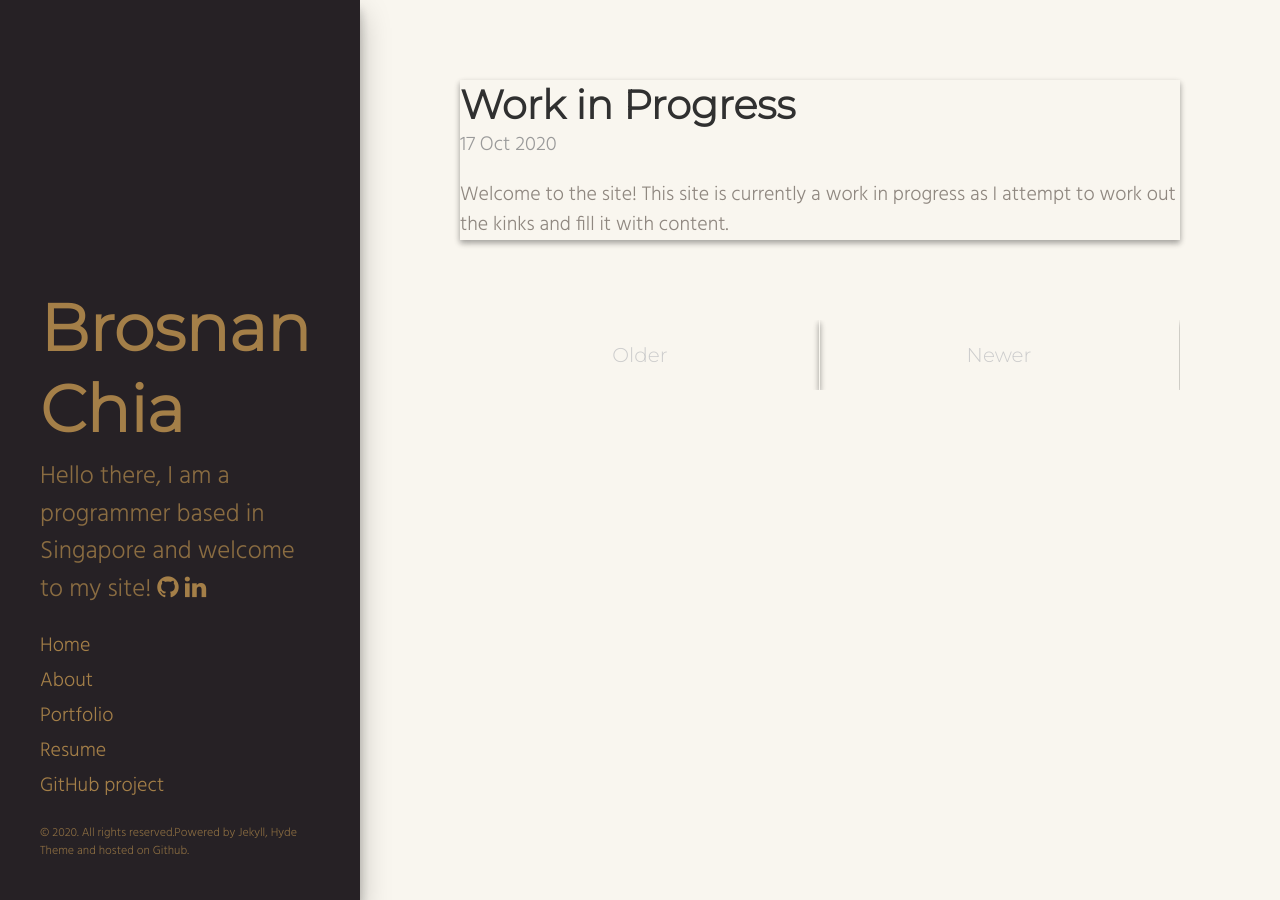
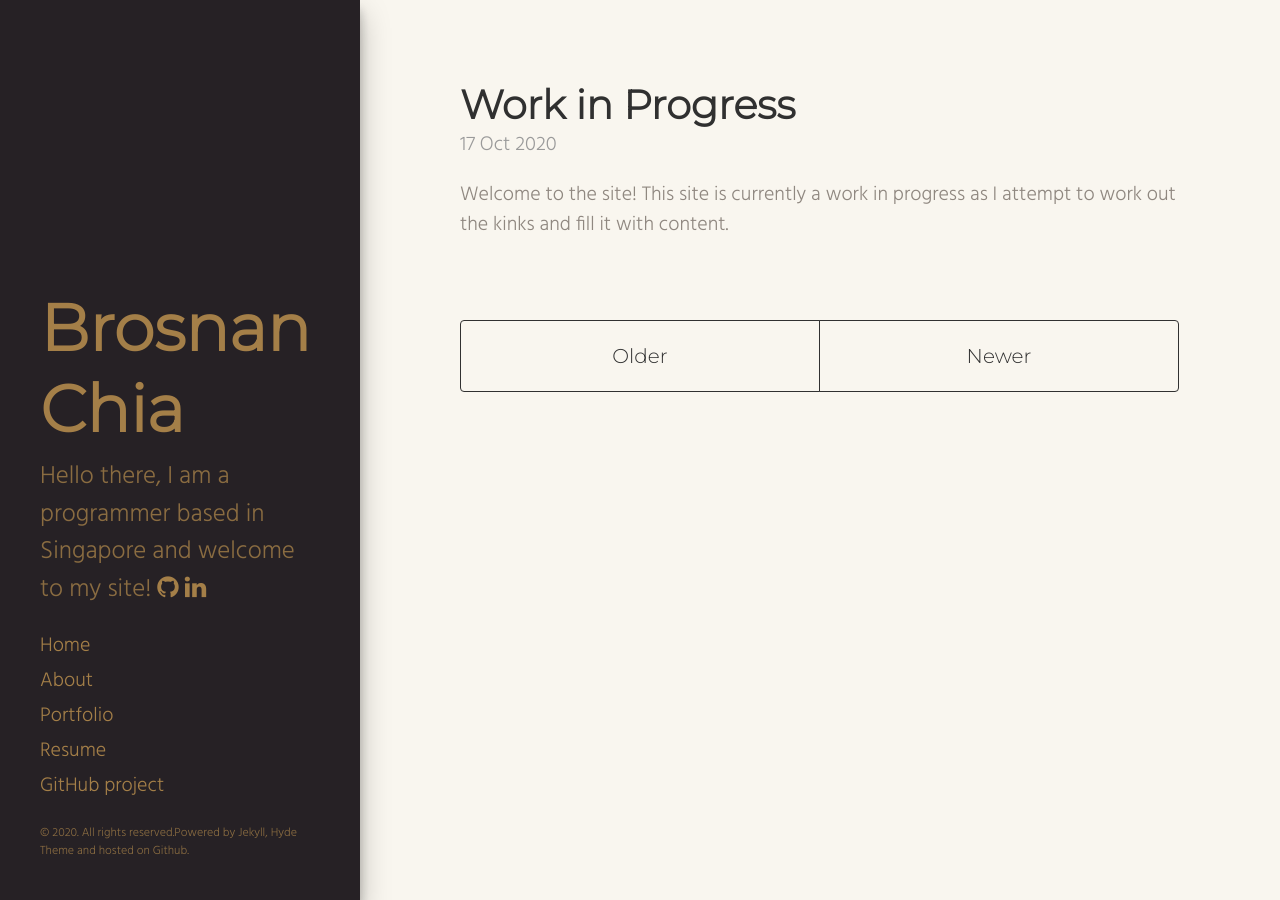
Before and after one commit to broscew/broscew.github.io, a Jekyll site: the page built from index.html, in a window 1280 px wide. Built offline with Jekyll 4.4.1, drawn with Linux system fonts in a browser that asks for light colours; the list of posts is cut into pages by our own code.

Commit message:
remove shadows for post and buttons

```diff
--- a/public/css/poole.css
+++ b/public/css/poole.css
@@ -334,12 +334,6 @@ tbody tr:nth-child(odd) th {
  * page is wrapped in `.page` and is only used on the page layout.
  */
 
-.post{
-  -webkit-box-shadow: 0 3px 6px 0px rgba(0,0,0,0.16), 0 3px 6px 0px rgba(0,0,0,0.23);
-  -moz-box-shadow: 0 3px 6px 0px rgba(0,0,0,0.16), 0 3px 6px 0px rgba(0,0,0,0.23);
-  box-shadow: 0 3px 6px rgba(0,0,0,0.16), 0 3px 6px rgba(0,0,0,0.23);
-}
-
 .page,
 .post {
   margin-bottom: 4em;
@@ -404,7 +398,7 @@ tbody tr:nth-child(odd) th {
   margin-left: -1rem;
   margin-right: -1rem;
   font-family: 'Montserrat', sans-serif;
-  color: #ccc;
+  color: #313131;
   text-align: center;
 }
 
@@ -412,10 +406,7 @@ tbody tr:nth-child(odd) th {
 .pagination-item {
   display: block;
   padding: 1rem;
-  /*border: 1px solid #eee;*/
-  -webkit-box-shadow: 0 3px 6px 0px rgba(0,0,0,0.16), 0 3px 6px 0px rgba(0,0,0,0.23);
-  -moz-box-shadow: 0 3px 6px 0px rgba(0,0,0,0.16), 0 3px 6px 0px rgba(0,0,0,0.23);
-  box-shadow: 0 3px 6px rgba(0,0,0,0.16), 0 3px 6px rgba(0,0,0,0.23);
+  border: 1px solid #313131;
 
 }
 .pagination-item:first-child {
@@ -437,12 +428,12 @@ a.pagination-item:hover {
   }
   .pagination-item:first-child {
     margin-bottom: 0;
-    /*border-top-left-radius:    4px;
+    border-top-left-radius:    4px;
     border-bottom-left-radius: 4px;*/
   }
   .pagination-item:last-child {
     margin-left: -1px;
-    /*border-top-right-radius:    4px;
-    border-bottom-right-radius: 4px;*/
+    border-top-right-radius:    4px;
+    border-bottom-right-radius: 4px;
   }
 }
```
